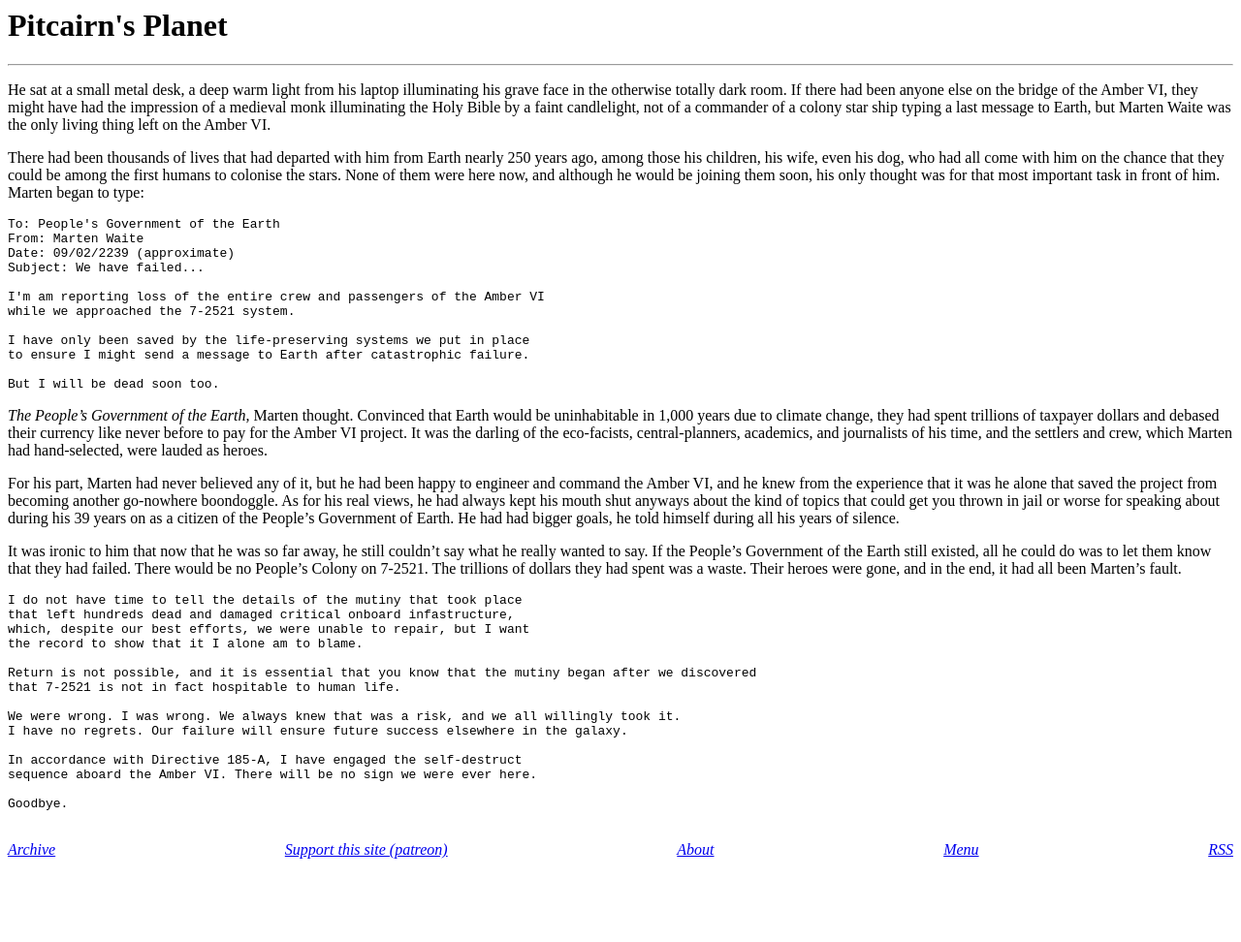
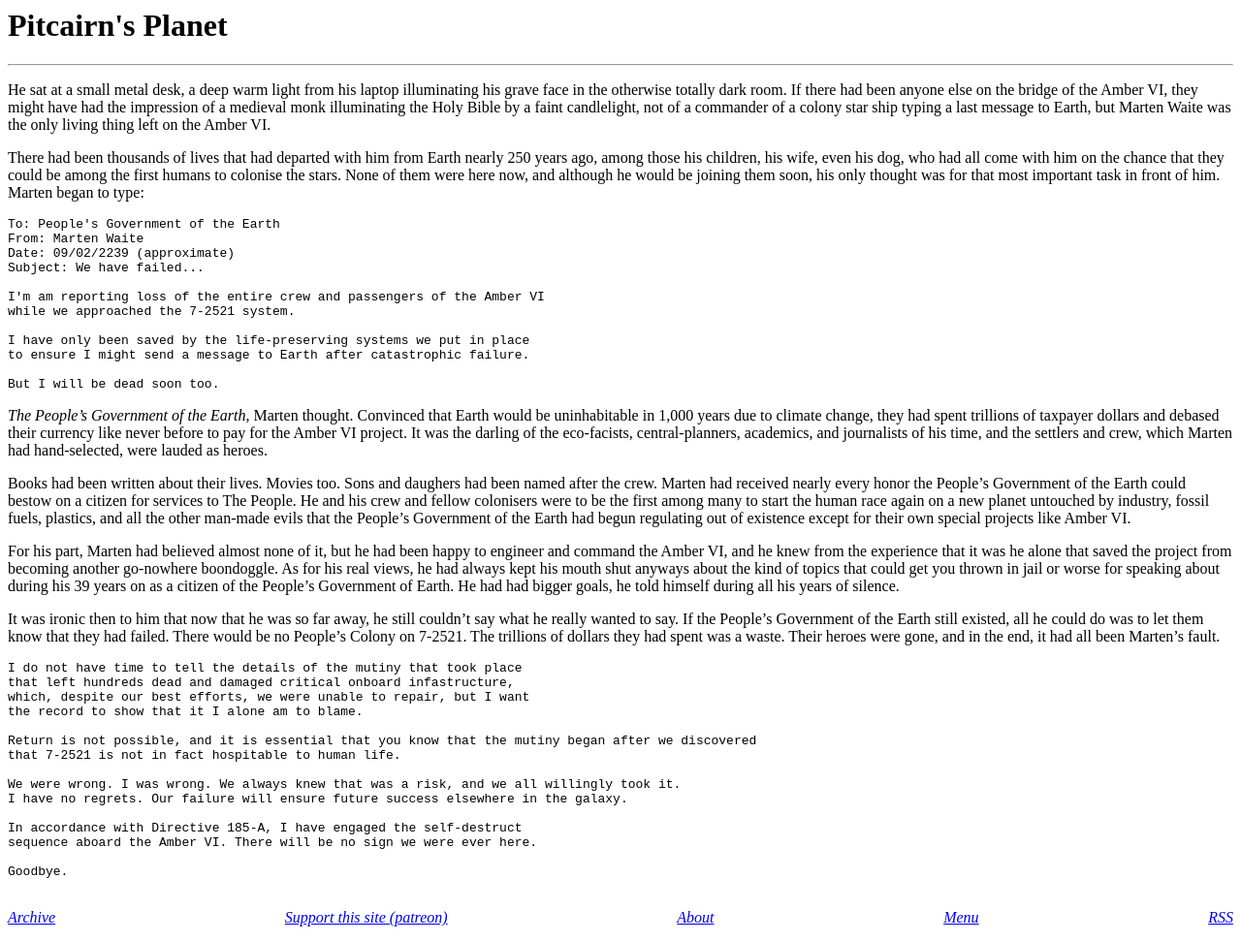
Before and after one commit to derykmakgill/website, a Jekyll site: the page built from story.md, in a window 1280 px wide. Shown: the whole page at 97% size. Built offline with Jekyll 4.4.1, drawn with Linux system fonts in a browser that asks for light colours; before the commit the page ends 902 px from its top, so only the background shows below that.

Commit message:
Update story.md

````diff
--- a/story.md
+++ b/story.md
@@ -26,9 +26,11 @@ But I will be dead soon too.
 
 *The People's Government of the Earth,* Marten thought. Convinced that Earth would be uninhabitable in 1,000 years due to climate change, they had spent trillions of taxpayer dollars and debased their currency like never before to pay for the Amber VI project. It was the darling of the eco-facists, central-planners, academics, and journalists of his time, and the settlers and crew, which Marten had hand-selected, were lauded as heroes.
 
-For his part, Marten had never believed any of it, but he had been happy to engineer and command the Amber VI, and he knew from the experience that it was he alone that saved the project from becoming another go-nowhere boondoggle. As for his real views, he had always kept his mouth shut anyways about the kind of topics that could get you thrown in jail or worse for speaking about during his 39 years on as a citizen of the People's Government of Earth. He had had bigger goals, he told himself during all his years of silence.
+Books had been written about their lives. Movies too. Sons and daughers had been named after the crew. Marten had received nearly every honor the People's Government of the Earth could bestow on a citizen for services to The People. He and his crew and fellow colonisers were to be the first among many to start the human race again on a new planet untouched by industry, fossil fuels, plastics, and all the other man-made evils that the People's Government of the Earth had begun regulating out of existence except for their own special projects like Amber VI.
 
-It was ironic to him that now that he was so far away, he still couldn't say what he really wanted to say. If the People's Government of the Earth still existed, all he could do was to let them know that they had failed. There would be no People's Colony on 7-2521. The trillions of dollars they had spent was a waste. Their heroes were gone, and in the end, it had all been Marten's fault.
+For his part, Marten had believed almost none of it, but he had been happy to engineer and command the Amber VI, and he knew from the experience that it was he alone that saved the project from becoming another go-nowhere boondoggle. As for his real views, he had always kept his mouth shut anyways about the kind of topics that could get you thrown in jail or worse for speaking about during his 39 years on as a citizen of the People's Government of Earth. He had had bigger goals, he told himself during all his years of silence.
+
+It was ironic then to him that now that he was so far away, he still couldn't say what he really wanted to say. If the People's Government of the Earth still existed, all he could do was to let them know that they had failed. There would be no People's Colony on 7-2521. The trillions of dollars they had spent was a waste. Their heroes were gone, and in the end, it had all been Marten's fault.
 
 ```
 I do not have time to tell the details of the mutiny that took place
````
